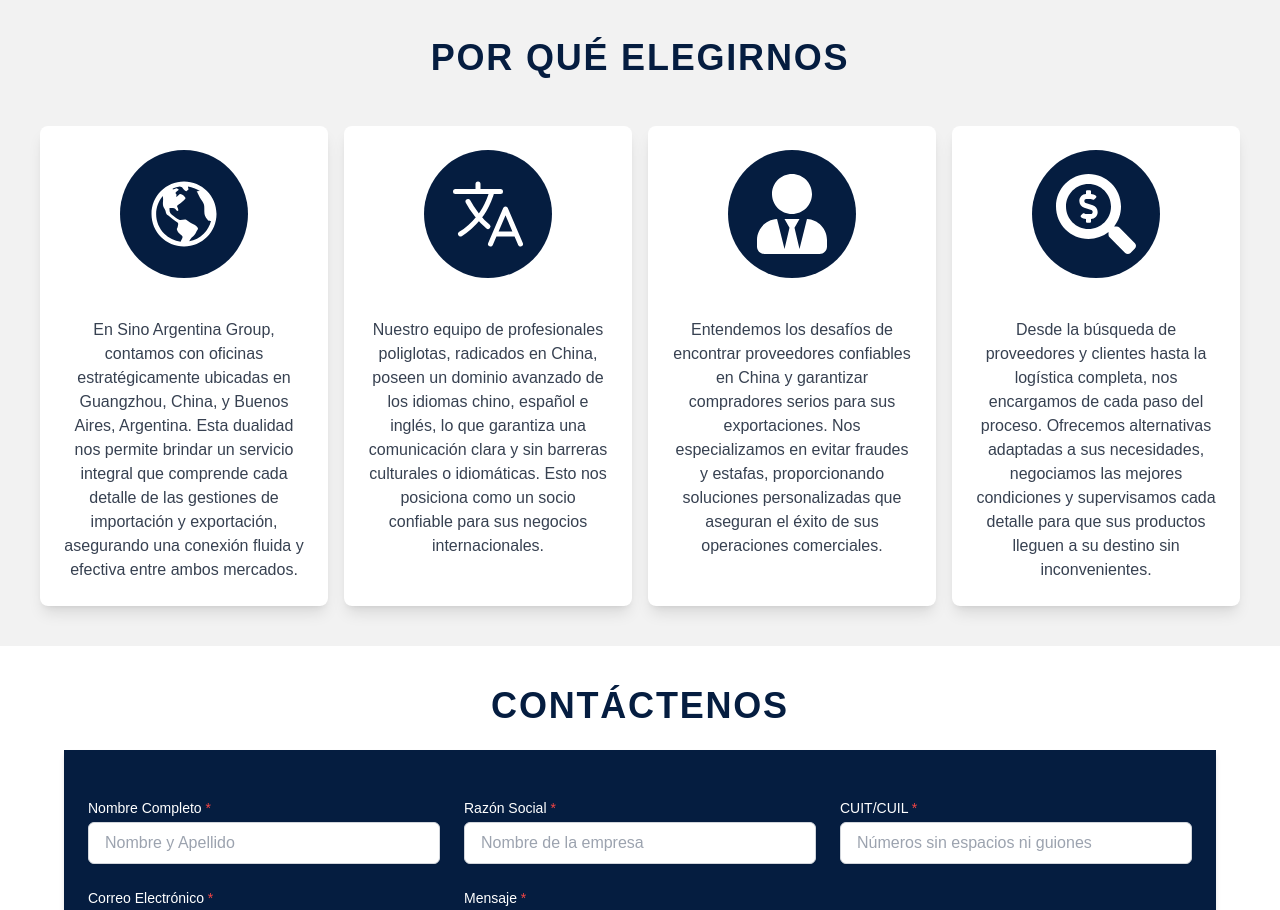
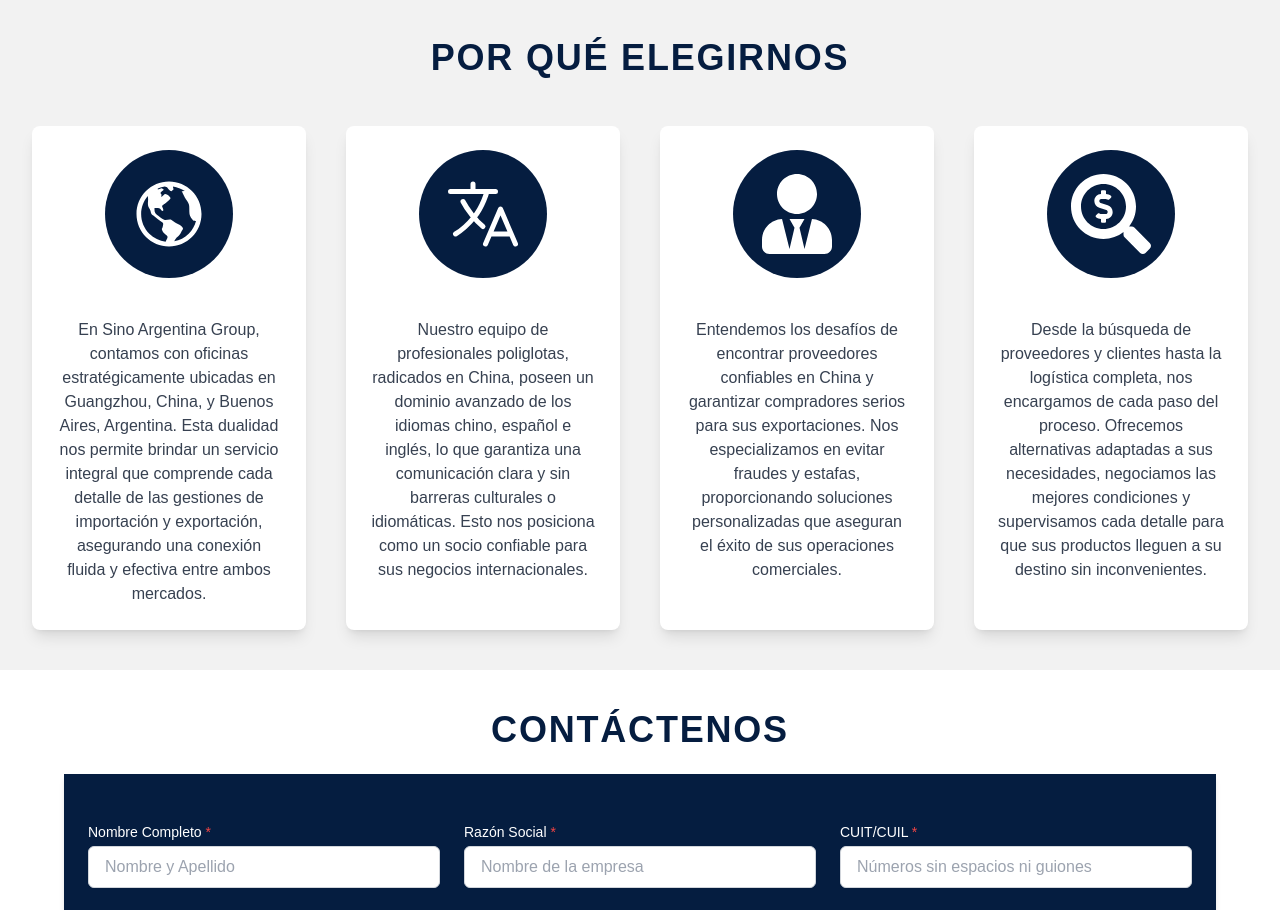
Before and after one commit to SinoArgentinaDev/proyecto_Sino, a React (Vite) app: page /nosotros in a window 1280 px wide. Shown: the part 3460-4370 px from the top of the page. Built offline with nearby package versions, Linux system fonts and the light colour scheme.

Commit message:
[fix] mejoras en el diseño de WhyUs

```diff
--- a/src/components/WhyUs/WhyUs.jsx
+++ b/src/components/WhyUs/WhyUs.jsx
@@ -13,7 +13,7 @@ export const WhyUs = () => {
       <h1 className="text-4xl font-extrabold text-center tracking-wider text-[#051d40] mb-12">
         {t("whyUs.title")}
       </h1>
-      <div className="grid grid-cols-1 md:grid-cols-4 lg:grid-cols-4 gap-0 px-8 max-w-8xl mx-auto">
+      <div className="grid grid-cols-1 md:grid-cols-4 lg:grid-cols-4 gap-10 px-8 max-w-8xl mx-auto">
         <CardWhy icon={<IoMdGlobe/>} text={t("whyUs.text_card_1")} />
         <CardWhy icon={<IoLanguageOutline/>} text={t("whyUs.text_card_2")} />
         <CardWhy icon={<FaUserTie />} text={t("whyUs.text_card_3")}  />
```
